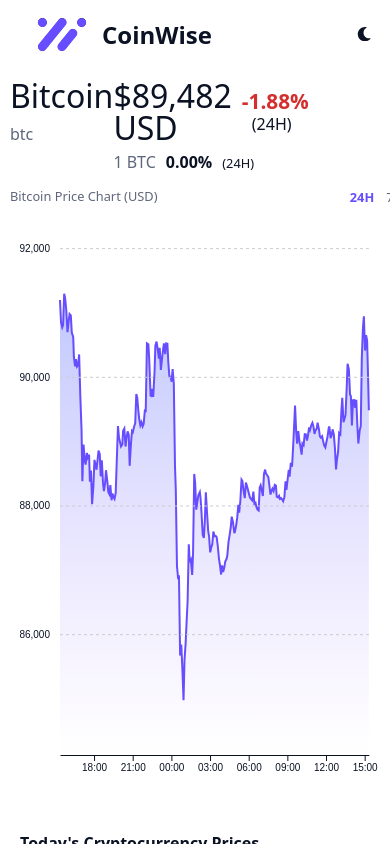
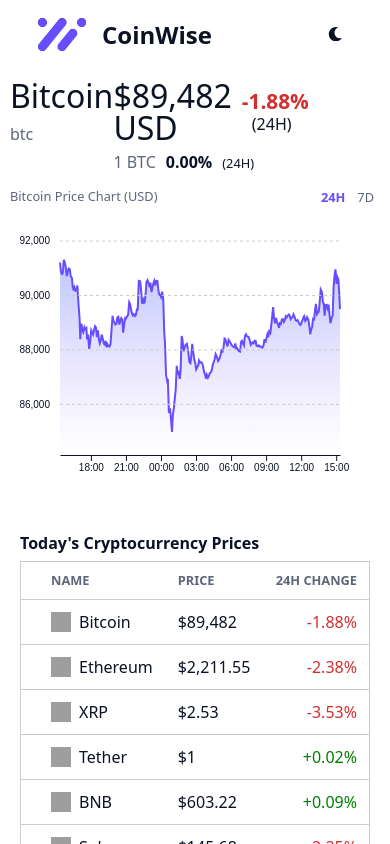
Before and after one commit to YoungJun-MIN/cryptoCoin, a React (Vite) app: page / in a window 390 px wide. Shown: the top 844 px of the page. Built offline with nearby package versions, Linux system fonts and the light colour scheme; grey boxes are pictures that could not be loaded.

Commit message:
working responsive

```diff
--- a/src/assets/styles/global.css
+++ b/src/assets/styles/global.css
@@ -84,16 +84,39 @@ a:focus-visible, button:focus-visible {
 @media (max-width: 1024px) {
   /* iPad (태블릿) */
 
+  #root {
+      min-height: inherit;
+      display: block;
+    }
+
   .dashboard {
+    position: relative;
     margin-top: 20px;
     display: block;
   }
-
+  /*
   .dashboard__main {
     display: block;
-  }
+  } */
 }
 
+@media (max-width: 1023px) {
+  #root {
+    min-height: 100dvh;
+    display: block;
+  }
+
+.dashboard {
+  position: relative;
+  margin-top: 20px;
+  display: block;
+}
+
+.dashboard__main {
+  display: block;
+}
+
+}
 @media (max-width: 768px) {
   /* Phone (모바일) */
   &__element {
--- a/src/components/Chart/Chart.jsx
+++ b/src/components/Chart/Chart.jsx
@@ -25,7 +25,7 @@ export default function Chart({ selectedTime }) {
         }
       ))
       .range([0, innerWidth - 0]);
-
+    console.log(`dimension: `, dimensions);
     const yScale = scaleLinear()
       .domain([min(prices, (item) => {
           const [, price] = item;
--- a/src/components/CoinDetail/CoinDetail.module.css
+++ b/src/components/CoinDetail/CoinDetail.module.css
@@ -90,6 +90,6 @@
 
 @media (max-width: 1024px) {
   .coinDetailChart {
-    height: 600px;
+    height: 300px;
   }
 }
```
